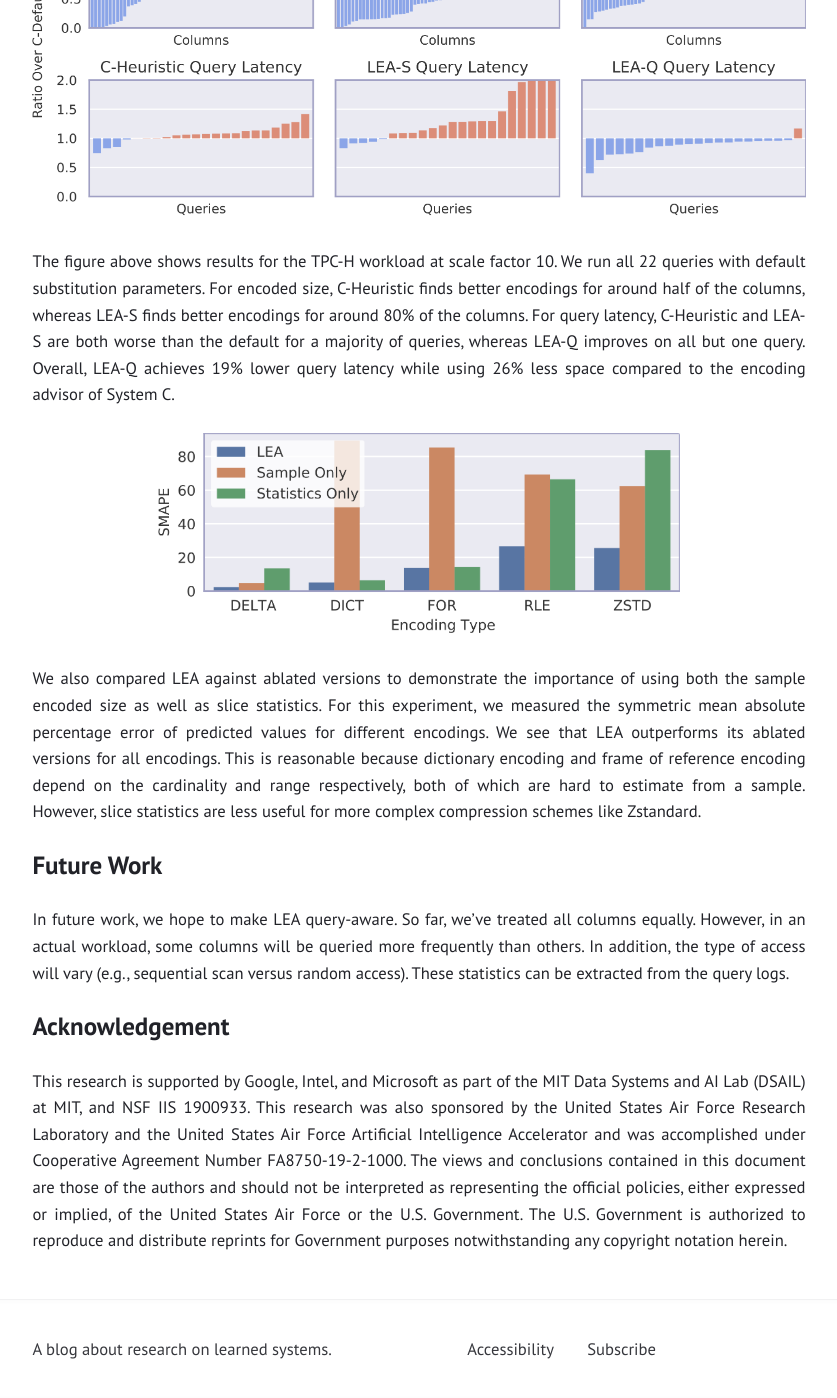
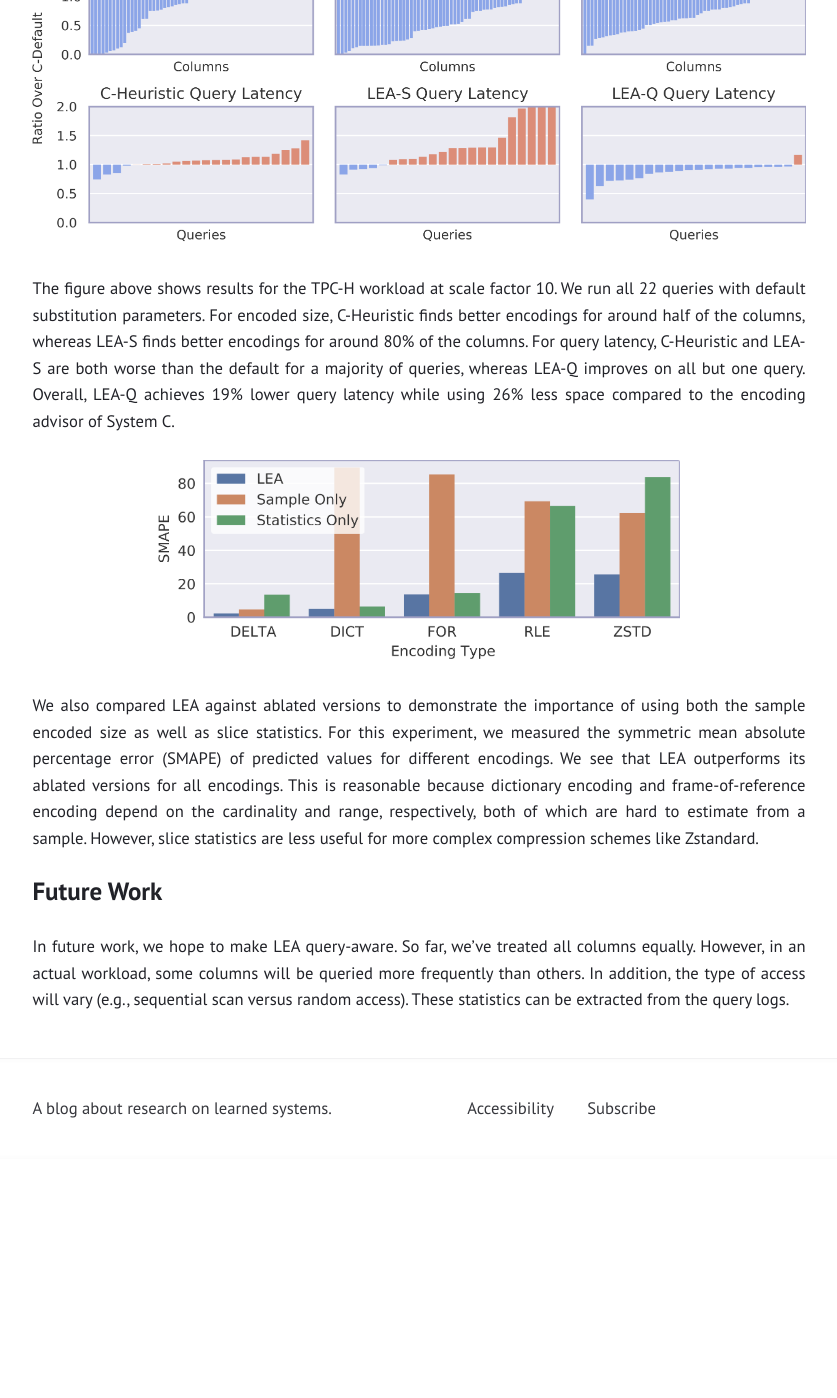
Before and after one commit to mitdbg/learnedsystems-www, a Jekyll site: the page built from _posts/2021-06-21-lea-a-learned-encoding-advisor-for-column-stores.md, in a window 1280 px wide and 1400 px high, scrolled down 5085 px. Shown: the whole window, without its empty margins (221-1058 px from the left). Built offline with Jekyll 4.4.1, drawn with Linux system fonts in a browser that asks for light colours; after the commit the page ends 6244 px from its top, so only the background shows below that; some of the changed text lies outside the part shown.

Commit message:
address comments

```diff
--- a/_posts/2021-06-15-lea-a-learned-encoding-advisor-for-column-stores.md
+++ b/_posts/2021-06-21-lea-a-learned-encoding-advisor-for-column-stores.md
@@ -18,7 +18,7 @@ For more details about this work, see the [presentation](https://youtu.be/9jaJLr
 
 Modern databases support different encodings (lossless compression schemes) for storing columnar data. These encodings can reduce the overall storage footprint and improve query performance. A few attributes to consider when selecting a good encoding scheme are compressed size, random access capabilities, and decompression speed.
 
-As an example, we compressed a 1 GiB CSV file using LZ4 and Gzip on a **5d.2xlarge** EC2 instance with a network-attached general purpose SSD. The decompressed speed is measured in the cold-cache scenario (i.e., the file system cache is cleared).
+As an example, we compressed a 1 GiB CSV file using [LZ4](https://en.wikipedia.org/wiki/LZ4_(compression_algorithm)) and [Gzip](https://en.wikipedia.org/wiki/Gzip) on a **5d.2xlarge** EC2 instance with a network-attached general purpose SSD. The decompressed speed is measured in the cold-cache scenario (i.e., the file system cache is cleared).
 
 <div align="center">
 <table>
@@ -71,7 +71,7 @@ Our goal is to build an encoding advisor that takes into account the following w
 {: refdef}
 
 
-LEA operates on slices. We define a slice to be 1 million rows of a column. Each slice needs to be large enough that we can meaningfully perform experiments involving time, but small enough that we can efficiently produce many of them for training. Given a slice and an encoding, LEA predicts three properties -- the encoded size of the slice, the in-memory scan speed of the slice, and the from-storage scan speed of the slice.
+LEA operates on *slices*. We define a slice to be 1 million rows of a column. Each slice needs to be large enough that we can meaningfully perform experiments involving time, but small enough that we can efficiently produce many of them for training. Given a slice and an encoding, LEA predicts three properties -- the encoded size of the slice, the in-memory scan speed of the slice, and the from-storage scan speed of the slice.
 
 Here are the steps that LEA uses to obtain its predictions:
 
@@ -81,7 +81,7 @@ Here are the steps that LEA uses to obtain its predictions:
 4. Use the predicted encoded size and the slice statistics to predict the in-memory scan speed.
 5. Use the predicted encoded size and the predicted in-memory scan speed to predict the from-storage scan speed.
 6. Repeat steps 1-5 for each slice and encoding.
-7. Apply an arbitrary objective to select the best encodings.
+7. Apply an arbitrary objective to select the best encodings (e.g., compressed size, query speed, or a mix of the two).
 
 {:refdef: style="text-align: center;"}
 ![Statistics](/assets/lea/statistics.png){: style="max-height: 12em" }
@@ -102,7 +102,7 @@ The figure above shows the slice statistics that we collect for each data type.
     <tbody>
         <tr>
             <td><b>Encoded Size</b></td>
-            <td>Random Forest</td>
+            <td><a href="https://en.wikipedia.org/wiki/Random_forest">Random Forest</a></td>
             <td>Linear</td>
         </tr>
         <tr>
@@ -125,7 +125,7 @@ Unlike other techniques, LEA uses regression instead of classification, which al
 ![Training](/assets/lea/training.png){: style="max-height: 14em" }
 {: refdef}
 
-For training, we use synthetic data generated from distributions. Although it is possible to use real world datasets, they would need to be transferred to the target system since LEA needs to measure the scan speed of different encodings on many slices. Once a slice is generated, we perform additional post-processing steps like inserting null values at random locations and possibly sorting the data to more effectively explore the input space.
+For training, we use synthetic data generated from distributions. Although it is possible to use real-world datasets, they would need to be transferred to the target system since LEA needs to measure the scan speed of different encodings on many slices. Once a slice is generated, we perform additional post-processing steps like inserting null values at random locations and possibly sorting the data to more effectively explore the input space.
 
 ## Evaluation
 
@@ -150,12 +150,8 @@ The figure above shows results for the TPC-H workload at scale factor 10. We run
 ![Ablation](/assets/lea/ablation.png){: style="max-height: 12em" }
 {: refdef}
 
-We also compared LEA against ablated versions to demonstrate the importance of using both the sample encoded size as well as slice statistics. For this experiment, we measured the symmetric mean absolute percentage error of predicted values for different encodings. We see that LEA outperforms its ablated versions for all encodings. This is reasonable because dictionary encoding and frame of reference encoding depend on the cardinality and range respectively, both of which are hard to estimate from a sample. However, slice statistics are less useful for more complex compression schemes like Zstandard.
+We also compared LEA against ablated versions to demonstrate the importance of using both the sample encoded size as well as slice statistics. For this experiment, we measured the symmetric mean absolute percentage error (SMAPE) of predicted values for different encodings. We see that LEA outperforms its ablated versions for all encodings. This is reasonable because dictionary encoding and frame-of-reference encoding depend on the cardinality and range, respectively, both of which are hard to estimate from a sample. However, slice statistics are less useful for more complex compression schemes like Zstandard.
 
 ## Future Work
 
-In future work, we hope to make LEA query-aware. So far, we’ve treated all columns equally. However, in an actual workload,  some columns will be queried more frequently than others. In addition, the type of access will vary (e.g., sequential scan versus random access). These statistics can be extracted from the query logs.
-
-## Acknowledgement
-
-This research is supported by Google, Intel, and Microsoft as part of the MIT Data Systems and AI Lab (DSAIL) at MIT, and NSF IIS 1900933. This research was also sponsored by the United States Air Force Research Laboratory and the United States Air Force Artificial Intelligence Accelerator and was accomplished under Cooperative Agreement Number FA8750-19-2-1000. The views and conclusions contained in this document are those of the authors and should not be interpreted as representing the official policies, either expressed or implied, of the United States Air Force or the U.S. Government. The U.S. Government is authorized to reproduce and distribute reprints for Government purposes notwithstanding any copyright notation herein.
+In future work, we hope to make LEA query-aware. So far, we’ve treated all columns equally. However, in an actual workload, some columns will be queried more frequently than others. In addition, the type of access will vary (e.g., sequential scan versus random access). These statistics can be extracted from the query logs.
```
Also changed, not shown: other parts of _posts/2021-06-21-lea-a-learned-encoding-advisor-for-column-stores.md (+2 -2 lines).
